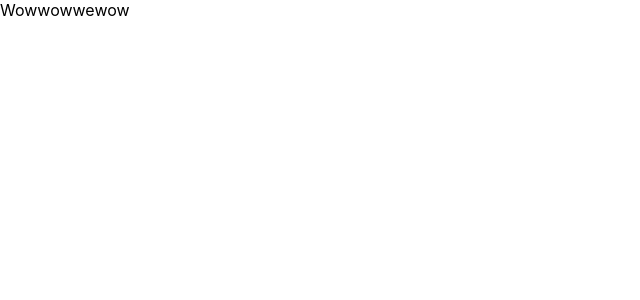
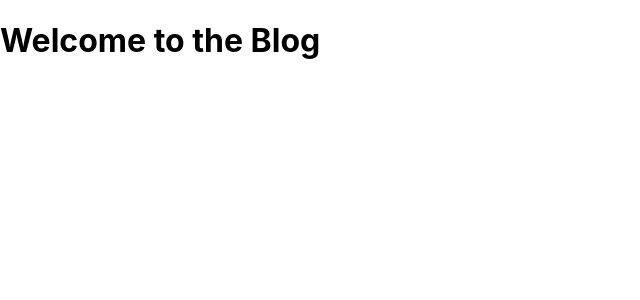
Before and after one commit to KangerDrew/flaskBlogReactFrontend, a React (Create React App) app: page / in a window 1280 px wide. Shown: the top 300 px of the page, without its empty margins (0-640 px from the left). Built offline with nearby package versions, Linux system fonts and the light colour scheme.

Commit message:
main landing page complete

```diff
--- a/src/App.tsx
+++ /dev/null
@@ -1,12 +0,0 @@
-import React from 'react';
-
-
-function App() {
-  return (
-    <div>
-      Wowwowwewow
-    </div>
-  );
-}
-
-export default App;
--- a/src/index.tsx
+++ b/src/index.tsx
@@ -1,13 +1,13 @@
 import React from 'react';
 import ReactDOM from 'react-dom/client';
 import './index.css';
-import App from './App';
+import LandingPage from './pages/LandingPage';
 
 const root = ReactDOM.createRoot(
   document.getElementById('root') as HTMLElement
 );
 root.render(
   <React.StrictMode>
-    <App />
+    <LandingPage />
   </React.StrictMode>
 );
--- /dev/null
+++ b/src/pages/LandingPage.tsx
@@ -0,0 +1,11 @@
+import React from 'react'
+
+const LandingPage: React.FC = () => {
+  return (
+    <div>
+        <h1>Welcome to the Blog</h1>
+    </div>
+  )
+}
+
+export default LandingPage
```
Also changed, not shown: src/Router.tsx (+7 -2 lines).
